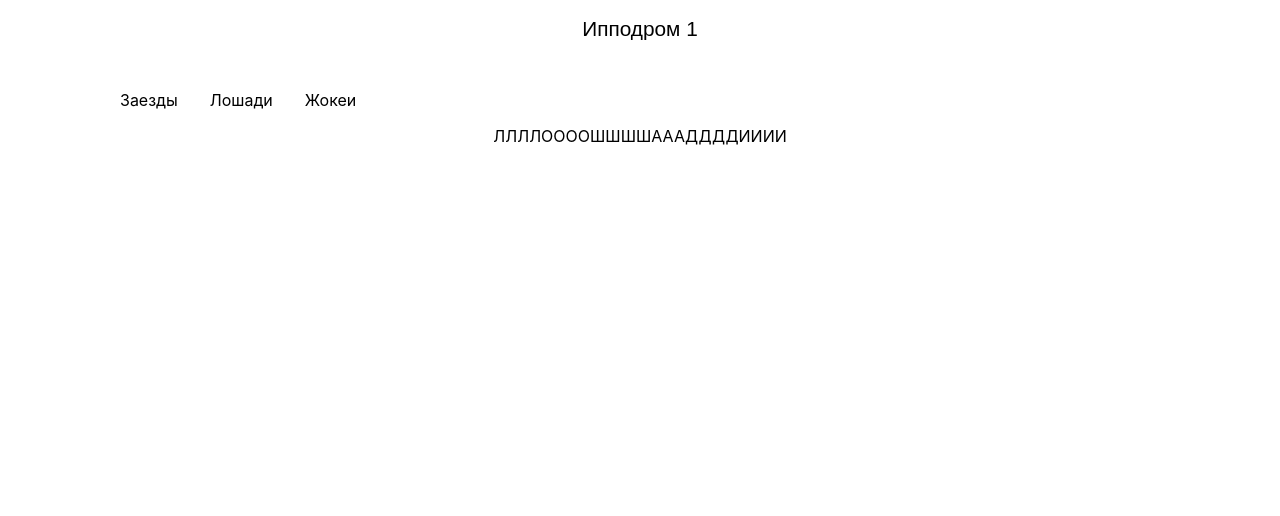
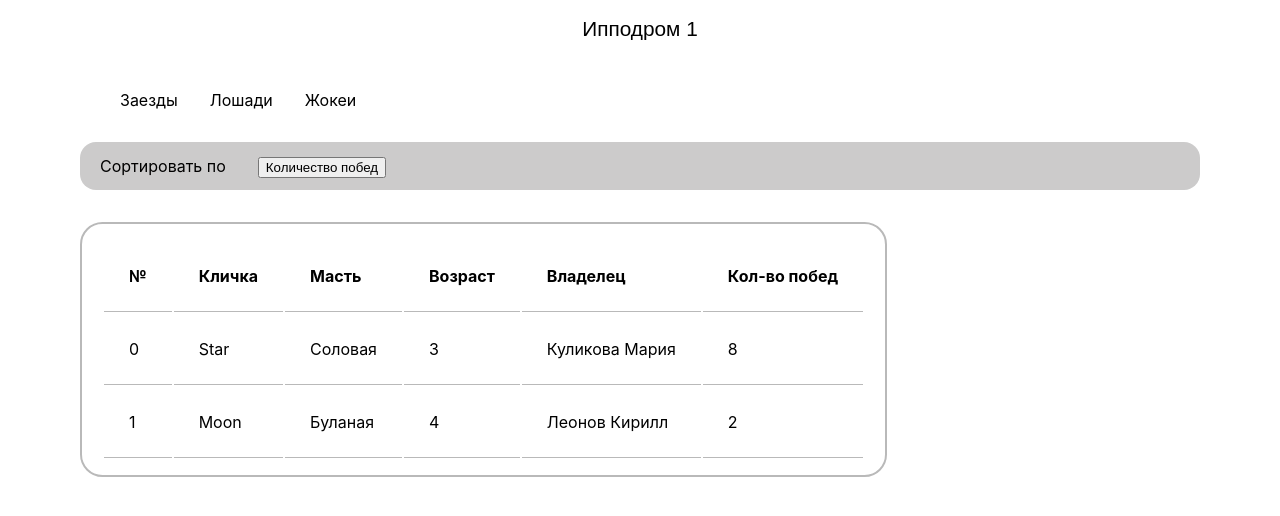
Before and after one commit to stakiv/horseRacing, a React (Create React App) app in the folder horse_racing/: page / in a window 1280 px wide. Both pictures are taken after a click on the item "Лошади". Shown: the top 516 px of the page. Built offline with nearby package versions, Linux system fonts and the light colour scheme.

Commit message:
horses styled

```diff
--- a/horse_racing/src/horses/horses.jsx
+++ b/horse_racing/src/horses/horses.jsx
@@ -1,14 +1,60 @@
+import j from './horses.module.css'
 
+const horses = [
+    {
+        id: 0,
+        name: "Star",
+        suit: "Соловая",
+        age: 3,
+        owner: "Куликова Мария",
+        wins: 8,
+    },
+    {
+        id: 1,
+        name: "Moon",
+        suit: "Буланая",
+        age: 4,
+        owner: "Леонов Кирилл",
+        wins: 2,
+    }
 
-const jockeys = [
-    "Рябова Елизавета", "Леонова Екатерина", "Рябова Екатерина", "Екатерина Рябова"
 ]
 
 const Main = () => {
     return (
+        <main className={j.main}>
+            <div className={j.sort}>
+                Сортировать по
+                <div className={j.option}>
+                    <input type='button' value={"Количество побед"} />
+                </div>
+            </div>
+            <div className={j.items}>
+                <table className={j.item}>
 
-        <main >
-            ЛЛЛЛООООШШШШАААДДДДИИИИ
+                    <tr className={j.row}>
+                        <th className={j.data}>№</th>
+                        <th className={j.data}>Кличка</th>
+                        <th className={j.data}>Масть</th>
+                        <th className={j.data}>Возраст</th>
+                        <th className={j.data}>Владелец</th>
+                        <th className={j.data}>Кол-во побед</th>
+                    </tr>
+
+                        {horses.map(i =>
+                            <tr className={j.row}>
+                                <td className={j.data}>{i.id}</td>
+                                <td className={j.data}>{i.name}</td>
+                                <td className={j.data}>{i.suit}</td>
+                                <td className={j.data}>{i.age}</td>
+                                <td className={j.data}>{i.owner}</td>
+                                <td className={j.data}>{i.wins}</td>
+                            </tr>
+
+                        )}
+
+                </table>
+            </div>
 
         </main>
     )
--- /dev/null
+++ b/horse_racing/src/horses/horses.module.css
@@ -0,0 +1,36 @@
+.main {
+    margin-top: 2rem;
+}
+.sort {
+    padding: 0 20px;
+    display: flex;
+    flex-direction: row;
+    column-gap: 2em;
+    border: 2em;
+    background-color: #CCCBCB;
+    line-height: 3rem;
+    border-radius: 1em;
+    /*position: fixed;*/
+
+}
+.items {
+    text-align: center;
+    justify-content: center;
+    margin: auto;
+}
+.item {
+    border: 2px #B9B9B9 solid;
+    margin-top: 2rem;
+    padding: 15px 20px;
+    border-radius: 1.4em;
+}
+.row {
+    border: #B9B9B9 solid 1px;
+}
+
+.data {
+    padding-bottom: 15px;
+    padding: 25px;
+    text-align: left;
+    border-bottom: #B9B9B9 solid 1px;
+}
```
Also changed, not shown: horse_racing/src/horses/main.module.css (deleted).
